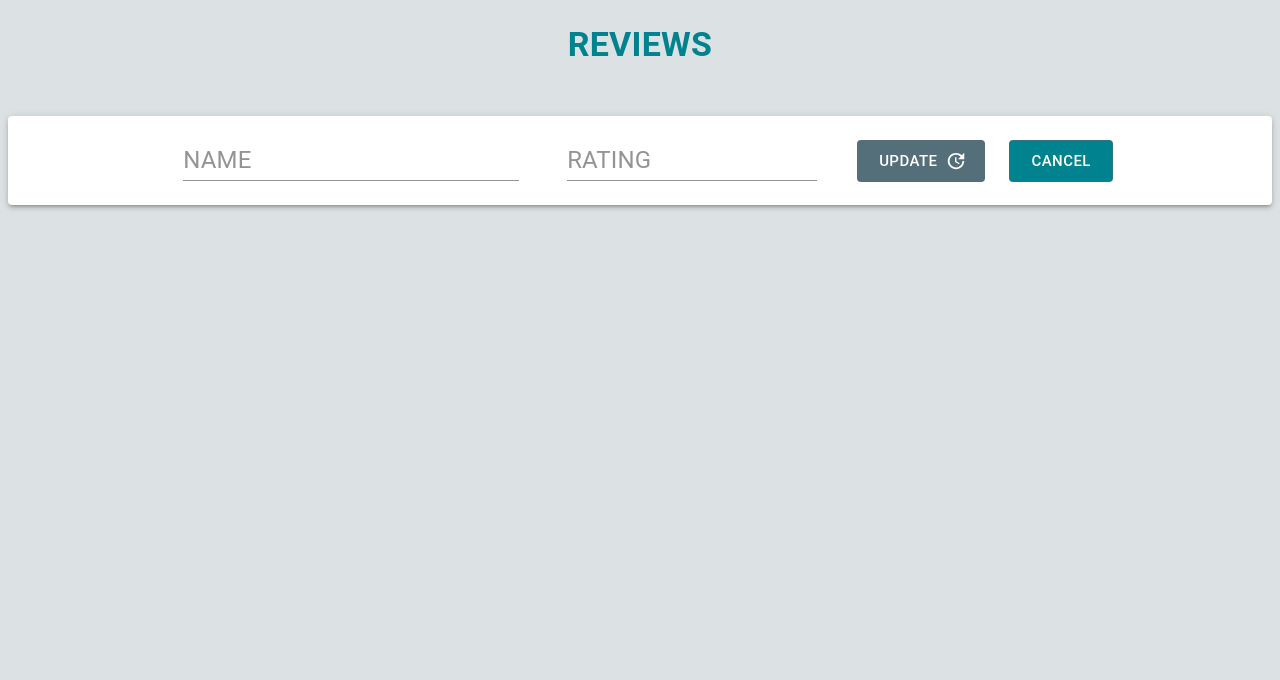
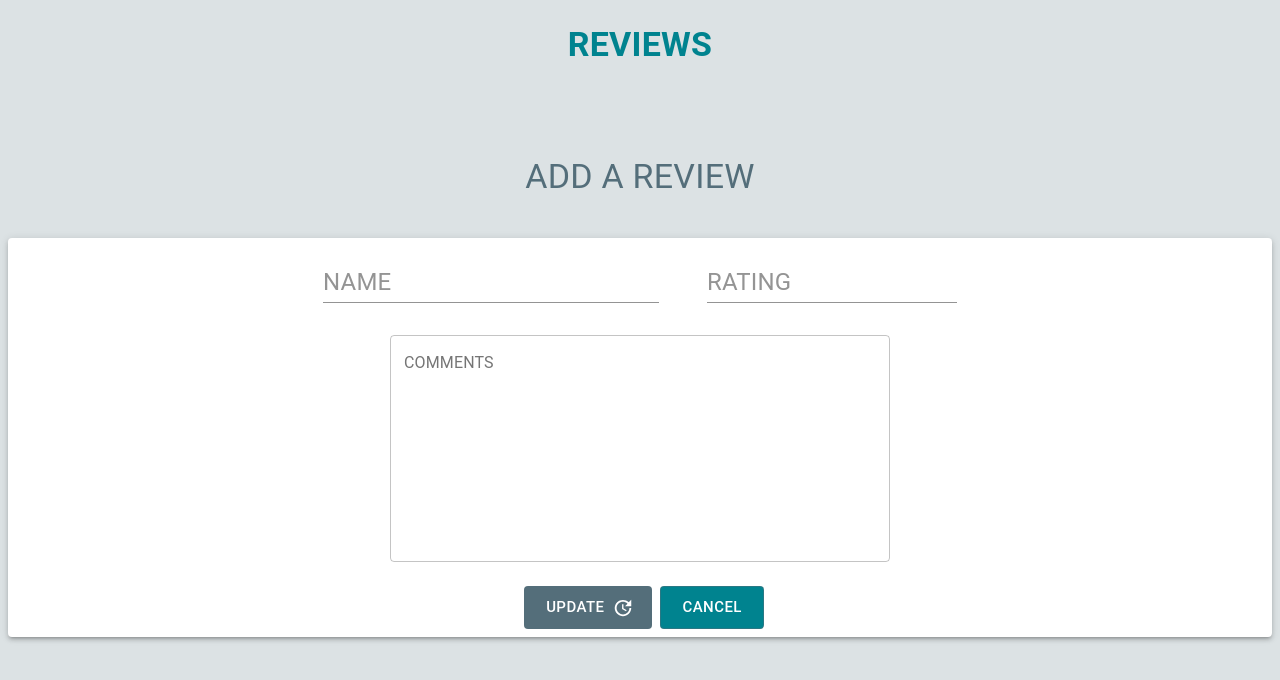
Before and after one commit to baubrun/Resto-Reviews, a React (Create React App) app in the folder client/: page /restaurants/1 in a window 1280 px wide. Shown: the top 680 px of the page. Built offline with nearby package versions, Linux system fonts and the light colour scheme.

Commit message:
updated review detail

```diff
--- a/client/src/components/ReviewForm.jsx
+++ b/client/src/components/ReviewForm.jsx
@@ -10,10 +10,6 @@ import Typography from "@material-ui/core/Typography";
 import { makeStyles } from "@material-ui/core/styles";
 import Grid from "@material-ui/core/Grid";
 import UpdateIcon from "@material-ui/icons/Update";
-import FormControl from "@material-ui/core/FormControl";
-import InputLabel from "@material-ui/core/InputLabel";
-import Select from "@material-ui/core/Select";
-import MenuItem from "@material-ui/core/MenuItem";
 
 import { createReview } from "../redux/restaurantSlice";
 
@@ -30,6 +26,10 @@ const useStyles = makeStyles((theme) => ({
     margin: "16px",
     color: "white",
     minWidth: 250,
+  },
+  textArea: {
+    margin: "16px",
+    minWidth: 500,
   },
   update: {
     margin: theme.spacing(1),
@@ -50,15 +50,20 @@ const useStyles = makeStyles((theme) => ({
       backgroundColor: "#ff1a1a",
     },
   },
+  title: {
+    color: theme.palette.primary.main,
+    margin: "64px 0 16px 0",
+  },
 }));
 
-const ReviewForm = ({ match }) => {
+const ReviewForm = () => {
   const dispatch = useDispatch();
   const history = useHistory();
   const classes = useStyles();
   const [values, setValues] = useState({
+      comments: "",
+    name: "",
     rating: "",
-    name: "",
   });
 
   const handleChange = (event) => {
@@ -81,6 +86,14 @@ const ReviewForm = ({ match }) => {
   };
 
   return (
+    <>
+      <Grid container direction="row" justify="center" alignItems="center">
+        <Grid item>
+          <Typography className={classes.title} variant="h4">
+            ADD A REVIEW
+          </Typography>
+        </Grid>
+      </Grid>
       <Paper className={classes.paper} elevation={3}>
         <form onSubmit={handleSubmit}>
           <Grid
@@ -97,7 +110,7 @@ const ReviewForm = ({ match }) => {
                 placeholder="NAME"
                 required
                 type="text"
-              value={values.name || ""}
+                value={values.name}
                 InputProps={{
                   className: classes.input,
                 }}
@@ -121,7 +134,24 @@ const ReviewForm = ({ match }) => {
                 }}
               />
             </Grid>
+          </Grid>
 
+          <Grid container direction="row" justify="center" alignItems="center">
+            <Grid item>
+              <TextField
+                className={classes.textArea}
+                label="COMMENTS"
+                multiline
+                rows={10}
+                name="text"
+                onChange={(evt) => handleChange(evt)}
+                type="text"
+                value={values.comments}
+                variant="outlined"
+              />
+            </Grid>
+          </Grid>
+          <Grid container direction="row" justify="center" alignItems="center">
             <Grid item>
               <Button
                 variant="outlined"
@@ -148,6 +178,7 @@ const ReviewForm = ({ match }) => {
           </Grid>
         </form>
       </Paper>
+    </>
   );
 };
 
```
Also changed, not shown: 2 other files (tests, documents, lock files or other folders). Lines whose indentation alone changed are shown as unchanged.
